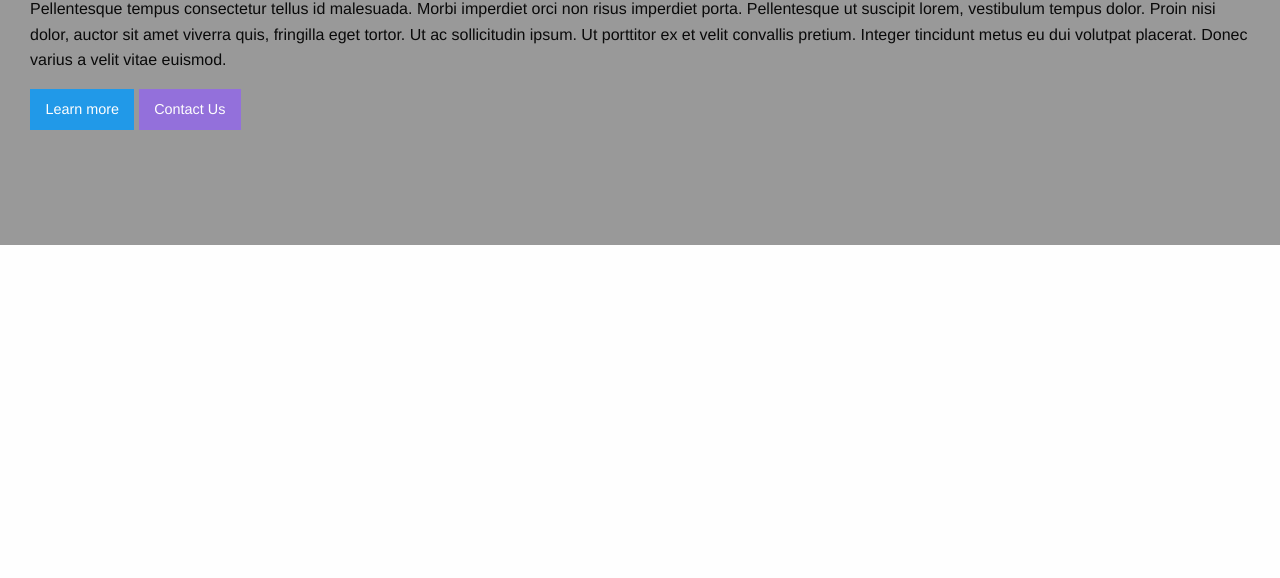
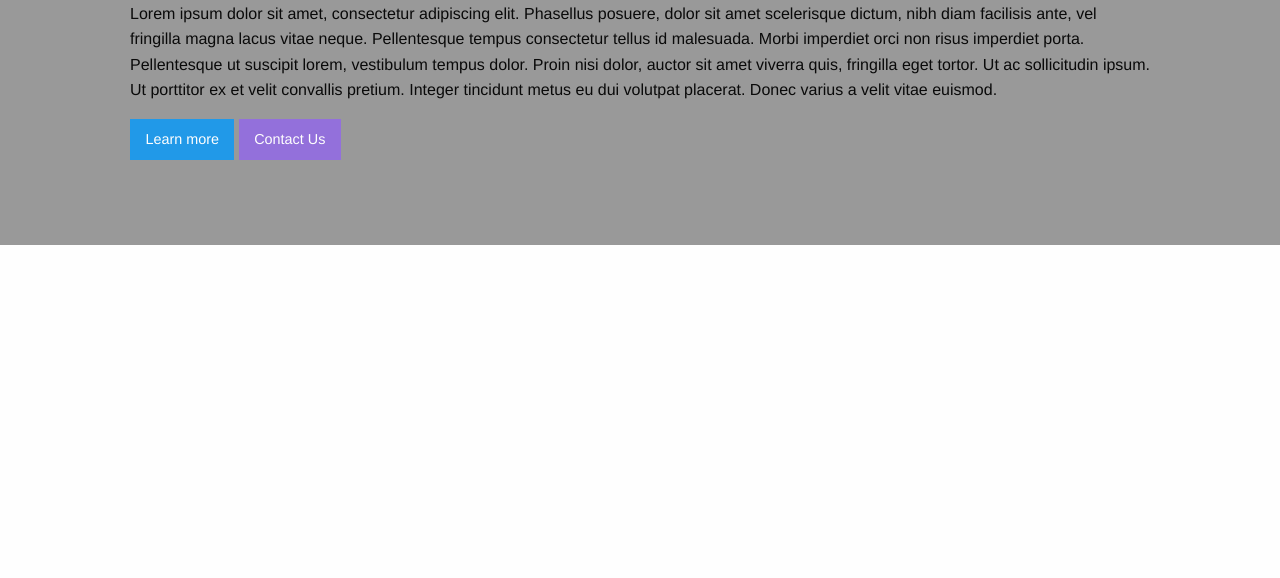
Before and after one commit to nottavi/adsandbox, a plain HTML site: page index.html in a window 1280 px wide. Shown: the part 222-800 px from the top of the page. Drawn offline with Linux system fonts and the light colour scheme.

Commit message:
#5: wrap class

```diff
--- a/css/app.css
+++ b/css/app.css
@@ -1,8 +1,11 @@
 /****************************************************************
 * GENERAL                                                       *
 /****************************************************************/
-
-
+.wrap {
+    width: 90%;
+    max-width: 1020px;
+    margin:0 auto;
+}
 /****************************************************************
 * NAV                                                           *
 /****************************************************************/
@@ -12,7 +15,7 @@
 /****************************************************************/
 .hero {
     background-color:#999;
-    padding: 50px 30px 50px 30px;
+    padding: 80px 0;
     height: 400px; /* ! responsive ... */
 }
 
--- a/index.html
+++ b/index.html
@@ -12,6 +12,7 @@
     <!-- https://www.youtube.com/watch?v=WlqTTBul7ik //-->
     <!-- NAV -->
     <nav class="top-bar">
+        <div class="wrap">
             <div class="top-bar-left">
                 <h3>Site Title</h3>
             </div>
@@ -23,24 +24,31 @@
                     <li><a href="#">Quatre</a></li>
                 </ul>
             </div>
+        </div>
     </nav>
 
     <!-- HERO -->
     <section class="hero">
+      <div class="wrap">
         <h1>Welcome to Foundation 6</h1>
         <p>Lorem ipsum dolor sit amet, consectetur adipiscing elit. Phasellus posuere, dolor sit amet scelerisque dictum, nibh diam facilisis ante, vel fringilla magna lacus vitae neque. Pellentesque tempus consectetur tellus id malesuada. Morbi imperdiet orci non risus imperdiet porta. Pellentesque ut suscipit lorem, vestibulum tempus dolor. Proin nisi dolor, auctor sit amet viverra quis, fringilla eget tortor. Ut ac sollicitudin ipsum. Ut porttitor ex et velit convallis pretium. Integer tincidunt metus eu dui volutpat placerat. Donec varius a velit vitae euismod.</p>
 
         <a href="#" class="button">Learn more</a>
         <a href="#" class="button success">Contact Us</a>
+      </div>
     </section>
 
     <!-- MAIN -->
     <section class="main">
+        <div class="wrap">
 
+        </div>
     </section>
     <!-- FOOTER -->
     <footer>
+        <div class="wrap">
 
+        </div>
     </footer>
 
     <script src="js/vendor/jquery.js"></script>
```
Lines whose indentation alone changed are shown as unchanged.
